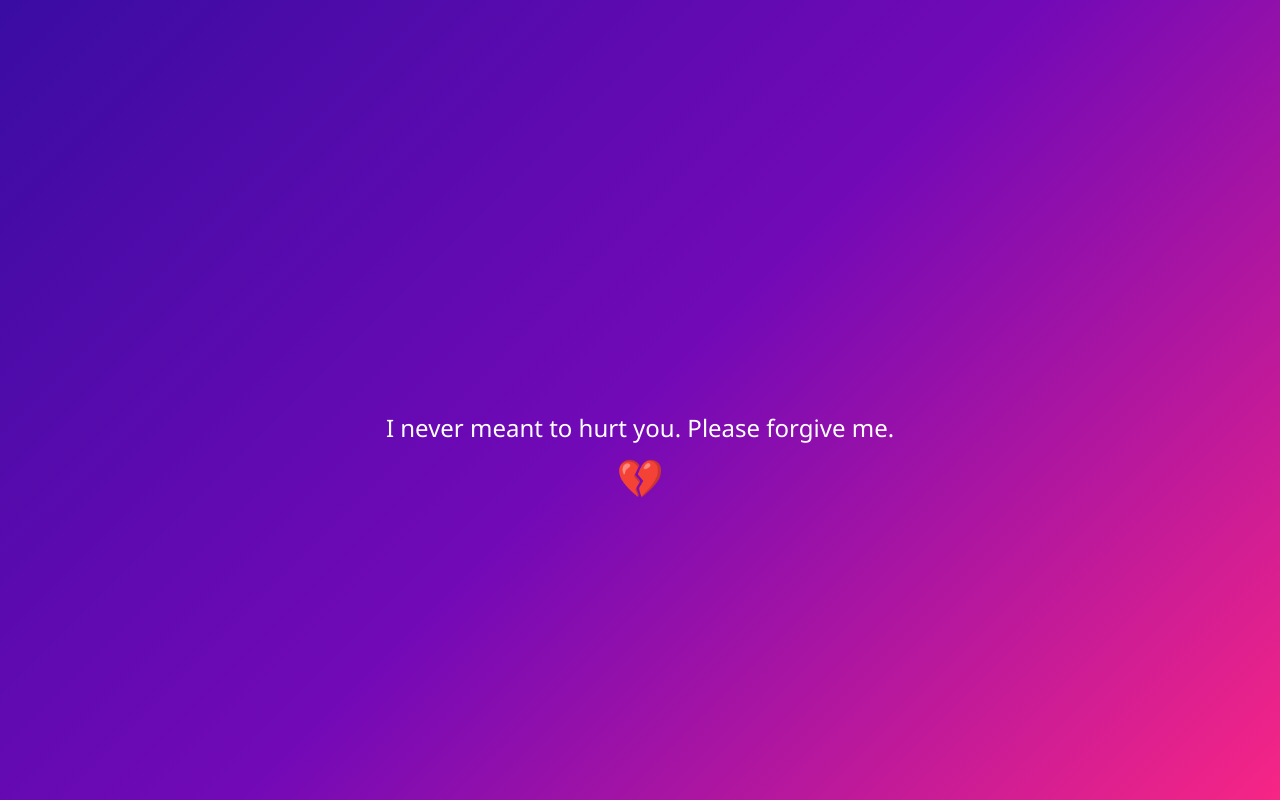
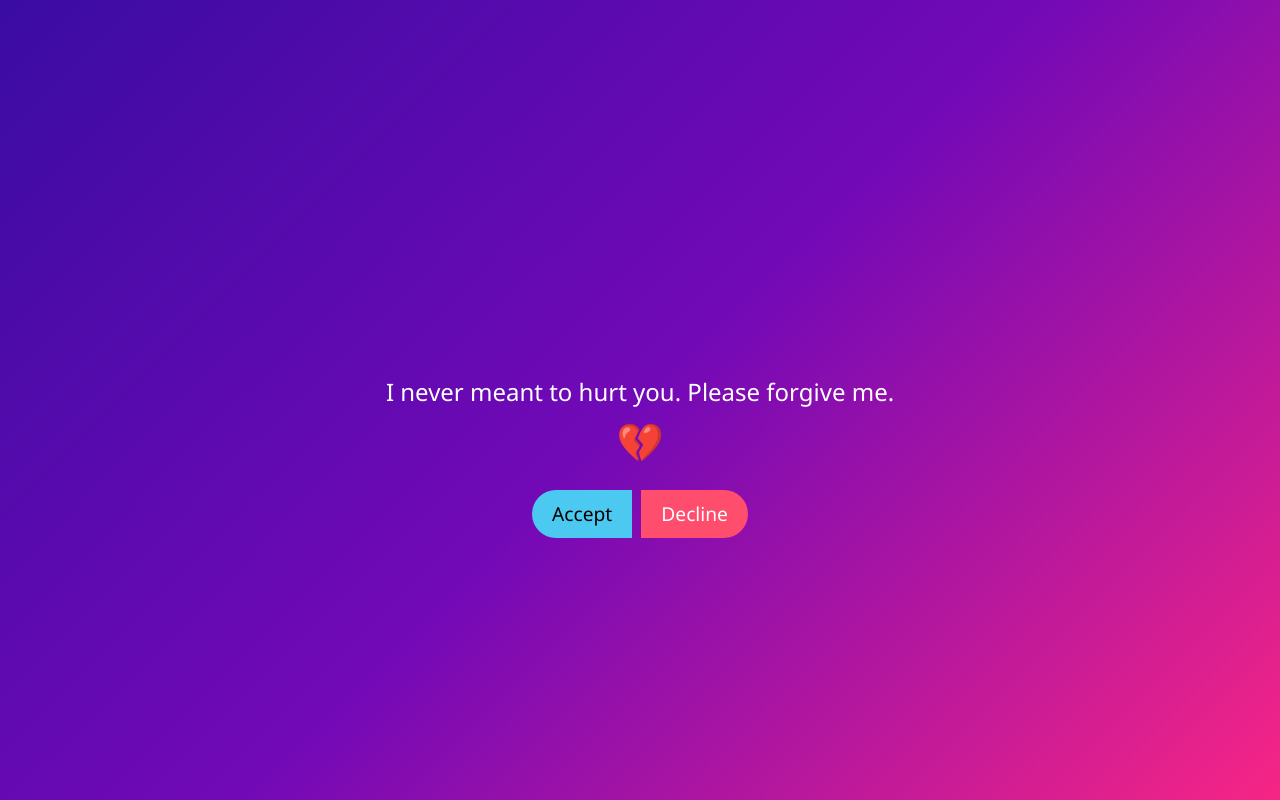
Before and after one commit to ahmedkhan07/mine, a plain HTML site: page index.html in a window 1280 px wide. Drawn offline with nearby package versions, Linux system fonts and the light colour scheme.

Commit message:
Update index.html

```diff
--- a/index.html
+++ b/index.html
@@ -37,6 +37,47 @@
       opacity: 0;
     }
 
+    .btn-group {
+      margin-top: 30px;
+      animation: fadeIn 5s ease-in-out forwards;
+      opacity: 0;
+    }
+
+    .btn-custom {
+      padding: 10px 20px;
+      font-size: 1.2rem;
+      border-radius: 30px;
+      margin: 0 10px;
+      border: none;
+      transition: all 0.3s ease;
+    }
+
+    .btn-accept {
+      background-color: #4cc9f0;
+      color: black;
+    }
+
+    .btn-decline {
+      background-color: #ff4d6d;
+      color: white;
+    }
+
+    .btn-accept:hover {
+      background-color: #3a86ff;
+      color: white;
+    }
+
+    .btn-decline:hover {
+      background-color: #e63946;
+    }
+
+    .response {
+      font-size: 1.5rem;
+      margin-top: 40px;
+      display: none;
+      animation: fadeInText 1.5s ease-in-out forwards;
+    }
+
     @keyframes bounceIn {
       0% {
         transform: scale(0.5);
@@ -57,6 +98,17 @@
       }
     }
 
+    @keyframes fadeInText {
+      from {
+        opacity: 0;
+        transform: translateY(20px);
+      }
+      to {
+        opacity: 1;
+        transform: translateY(0);
+      }
+    }
+
     .heart {
       font-size: 2rem;
       animation: pulse 1.5s infinite;
@@ -64,15 +116,9 @@
     }
 
     @keyframes pulse {
-      0% {
-        transform: scale(1);
-      }
-      50% {
-        transform: scale(1.2);
-      }
-      100% {
-        transform: scale(1);
-      }
+      0% { transform: scale(1); }
+      50% { transform: scale(1.2); }
+      100% { transform: scale(1); }
     }
   </style>
 </head>
@@ -83,16 +129,25 @@
       I never meant to hurt you. Please forgive me.
       <div class="heart mt-2">💔</div>
     </div>
+
+    <div class="btn-group mt-4">
+      <button class="btn btn-custom btn-accept" onclick="handleResponse(true)">Accept</button>
+      <button class="btn btn-custom btn-decline" onclick="handleResponse(false)">Decline</button>
+    </div>
+
+    <div class="response mt-4" id="responseMessage"></div>
   </div>
 
   <script>
-    // Optional: Restart animation on click
-    document.querySelector(".sorry-container").addEventListener("click", function () {
-      const sorryText = document.querySelector(".sorry-text");
-      sorryText.style.animation = "none";
-      void sorryText.offsetWidth; // trigger reflow
-      sorryText.style.animation = "bounceIn 2s ease forwards";
-    });
+    function handleResponse(accepted) {
+      const message = document.getElementById('responseMessage');
+      if (accepted) {
+        message.innerHTML = "Thank you for forgiving me ❤️";
+      } else {
+        message.innerHTML = "I understand. I’ll always be sorry 💔";
+      }
+      message.style.display = "block";
+    }
   </script>
 </body>
 </html>
```
